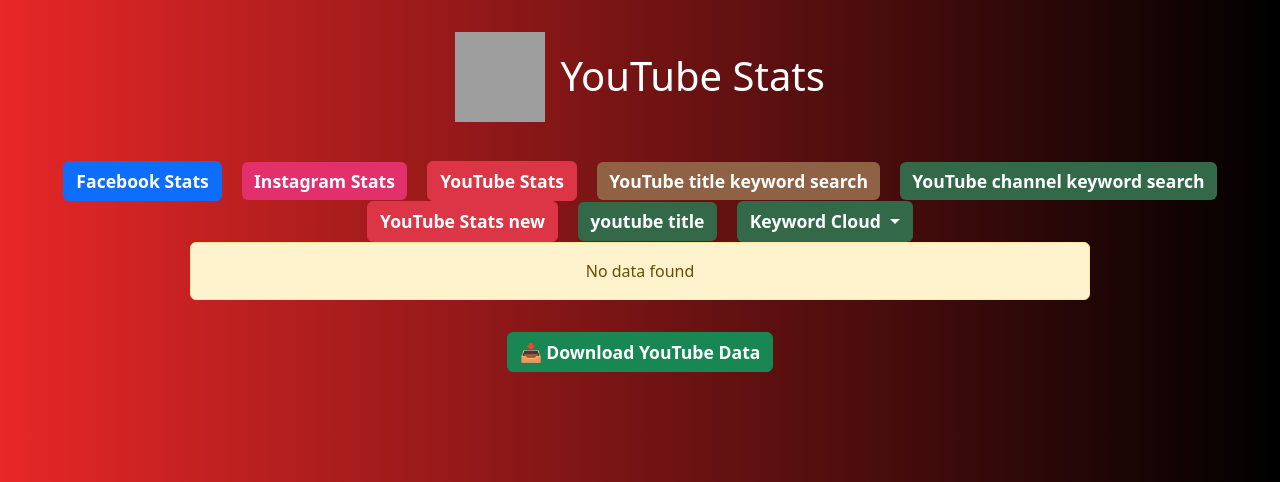
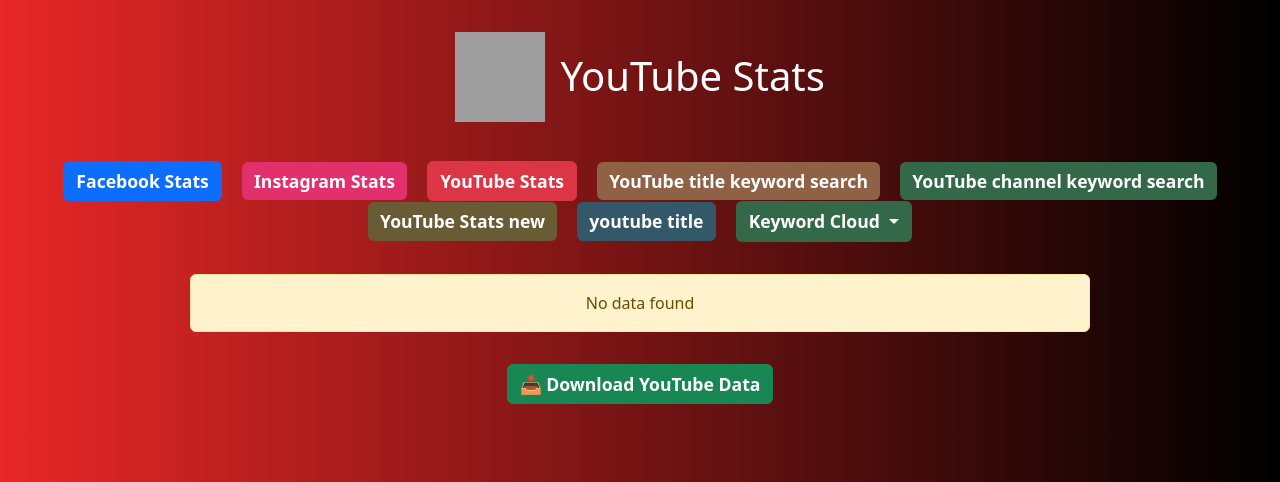
Before and after one commit to NasirMehmood12/keyword, a Flask app: page /youtube2 in a window 1280 px wide. Shown: the top 482 px of the page. Run offline with Flask 3, Linux system fonts and the light colour scheme; data that the repository does not hold is empty; parts of the project's set-up code (start-up, migrations or seed data) failed here and were passed over; some libraries are stand-ins or nearby versions; grey boxes are pictures that could not be loaded.

Commit message:
Update youtube2.html

```diff
--- a/templates/youtube2.html
+++ b/templates/youtube2.html
@@ -72,8 +72,10 @@
             Keyword Cloud
         </a> -->
 
-       <a href="/youtube2" class="btn btn-danger mx-2" style="font-size: 1.1rem; font-weight: 563;">YouTube Stats new</a>
-<a href="/title" class="btn mx-2" style="background-color: #336949; color: white; border: none;font-size: 1.1rem; font-weight: 563;">
+      <a href="/youtube2" class="btn mx-2" style="background-color: #695b33; color: white; border: none;font-size: 1.1rem; font-weight: 563;">
+           YouTube Stats new
+        </a>
+<a href="/title" class="btn mx-2" style="background-color: #335869; color: white; border: none;font-size: 1.1rem; font-weight: 563;">
            youtube title
         </a>
 
@@ -99,6 +101,7 @@
     </li>
   </ul>
 </div>
+       </div>
 
 
     <div class="table-container">
```
